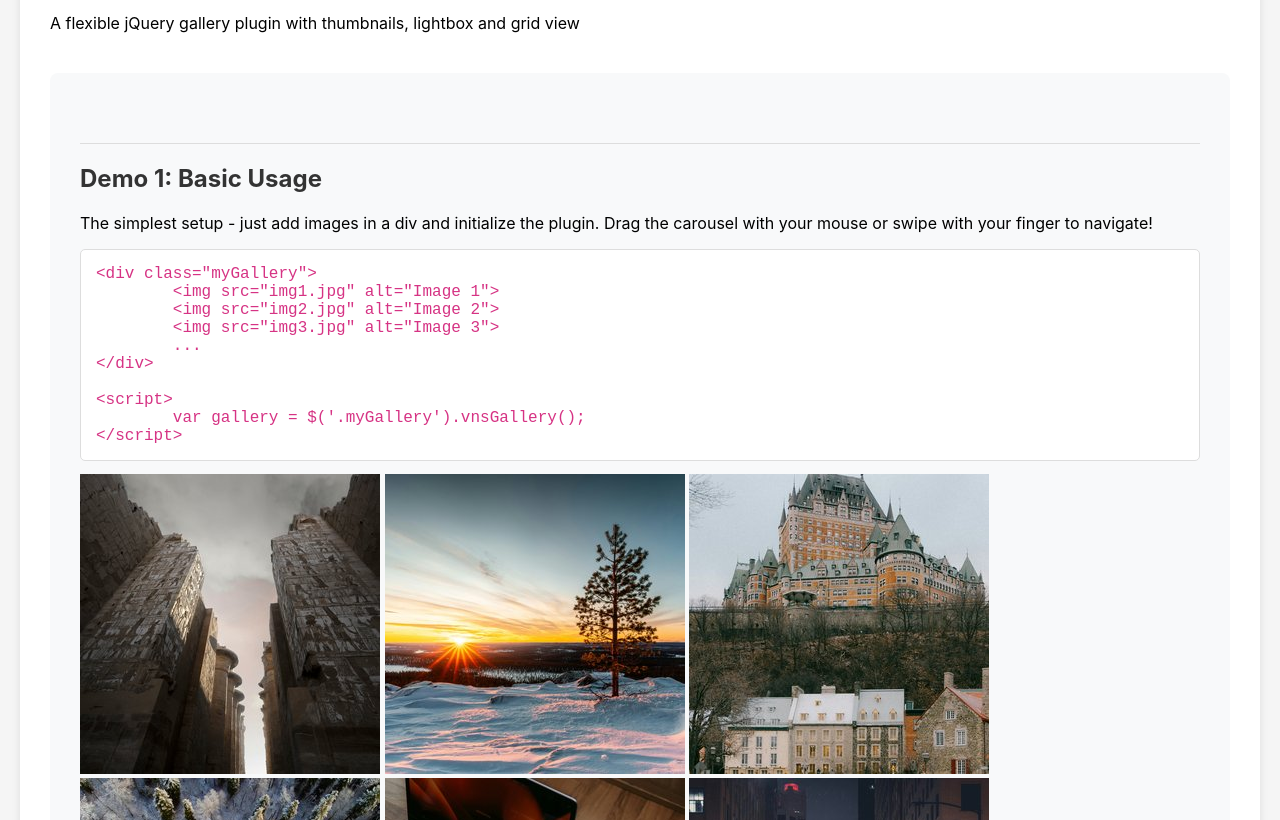
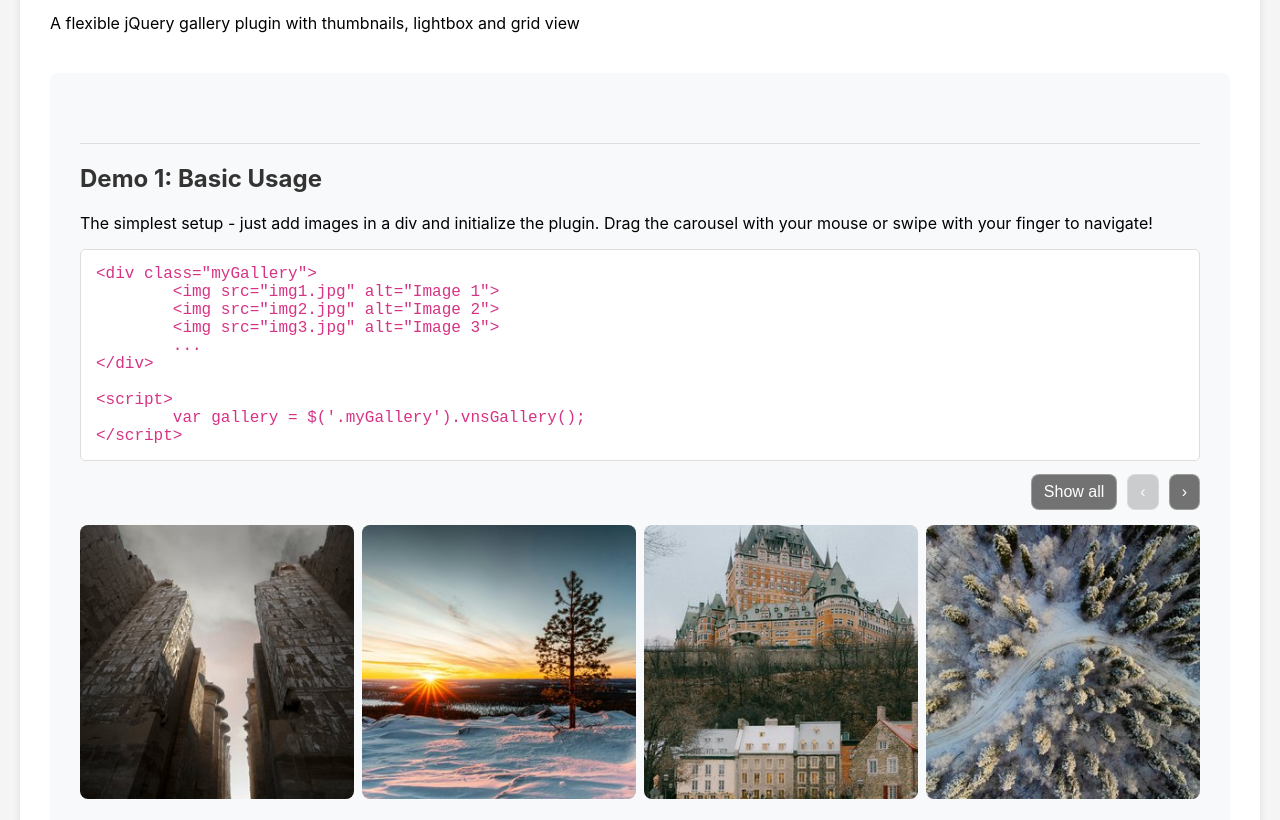
Before and after one commit to schlagerdk/VNS.Gallery, a website: page demo/index.html in a window 1280 px wide. Shown: the part 132-952 px from the top of the page. Drawn offline with nearby package versions, Linux system fonts and the light colour scheme; files that its build step writes are made by us from their sources.

Commit message:
Update VNS.Gallery to version 1.0.0 with enhancements and fixes
- Updated JavaScript functionality to improve gallery performance and user experience.
- Enhanced CSS styles for better visual presentation.
- Modified package.json to dynamically generate versioned files during the build process.
- Improved drag-and-drop functionality for both thumbnail carousel and modal views.
- Added support for captions and improved modal navigation.

```diff
--- a/demo/index.html
+++ b/demo/index.html
@@ -5,7 +5,7 @@
 	<meta charset="UTF-8">
 	<meta name="viewport" content="width=device-width, initial-scale=1.0">
 	<title>VNS.Gallery Plugin - Demo</title>
-	<link rel="stylesheet" href="../dist/vns-gallery.css">
+	<link rel="stylesheet" href="../dist/vns-gallery-1.0.0.css">
 	<script>
 		// Suppress deprecated window.styleMedia warning from jQuery
 		if (window.styleMedia) {
@@ -13,7 +13,7 @@
 		}
 	</script>
 	<script src="https://code.jquery.com/jquery-3.7.1.min.js"></script>
-	<script src="../dist/vns-gallery.js"></script>
+	<script src="../dist/vns-gallery-1.0.0.js"></script>
 	<style>
 		/* Demo page styles */
 		body { font-family: -apple-system, BlinkMacSystemFont, 'Segoe UI', Roboto, 'Helvetica Neue', Arial, sans-serif; margin: 0; padding: 20px; background: #f5f5f5; }
```
Also changed, not shown: package.json (+4 -4 lines), dist/vns-gallery-1.0.0.css, dist/vns-gallery-1.0.0.js, dist/vns-gallery-1.0.0.min.css, dist/vns-gallery-1.0.0.min.js, 4 other files.
